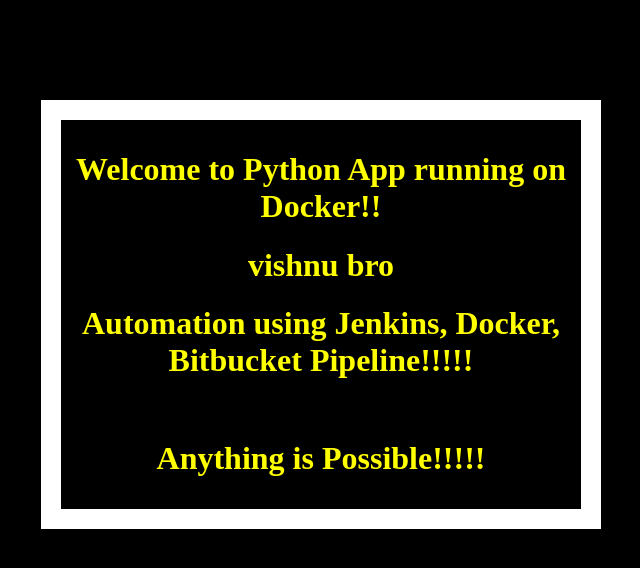
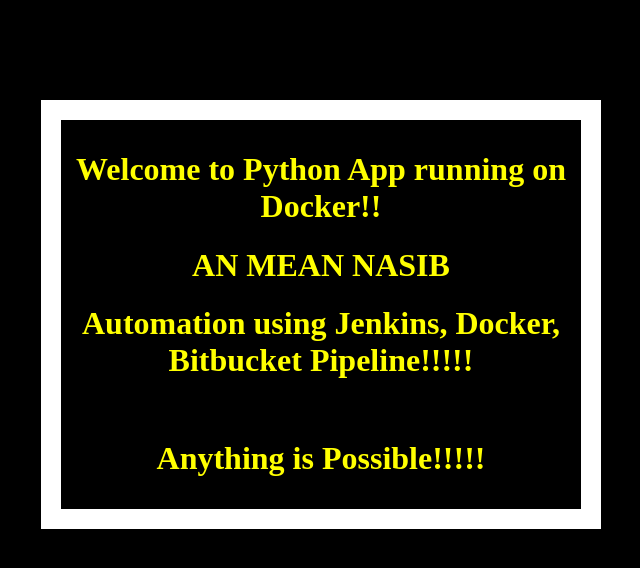
Before and after one commit to aiyubalikhan92/branch_testing, a Flask app: page / in a window 1280 px wide. Shown: the top 568 px of the page, without its empty margins (319-959 px from the left). Run offline with Flask 2, Linux system fonts and the light colour scheme.

Commit message:
Update index.html
an

```diff
--- a/templates/index.html
+++ b/templates/index.html
@@ -20,7 +20,7 @@
   <body>
     <div class="container">
       <h1>Welcome to Python App running on Docker!!</h1>
-      <h1> vishnu bro </h1>
+      <h1> AN MEAN NASIB </h1>
       <h1>Automation using Jenkins, Docker, Bitbucket Pipeline!!!!!</h1>
       <br>
        <h1>Anything is Possible!!!!!</h1>
```
